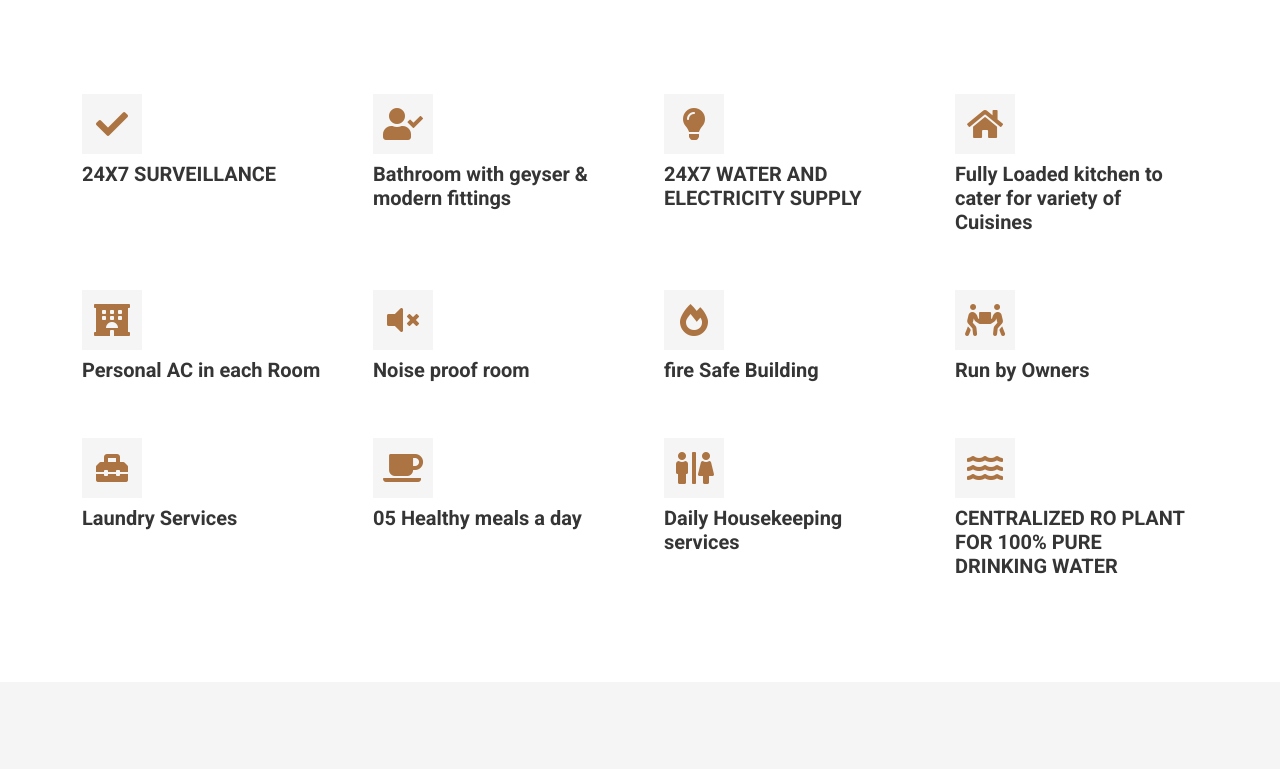
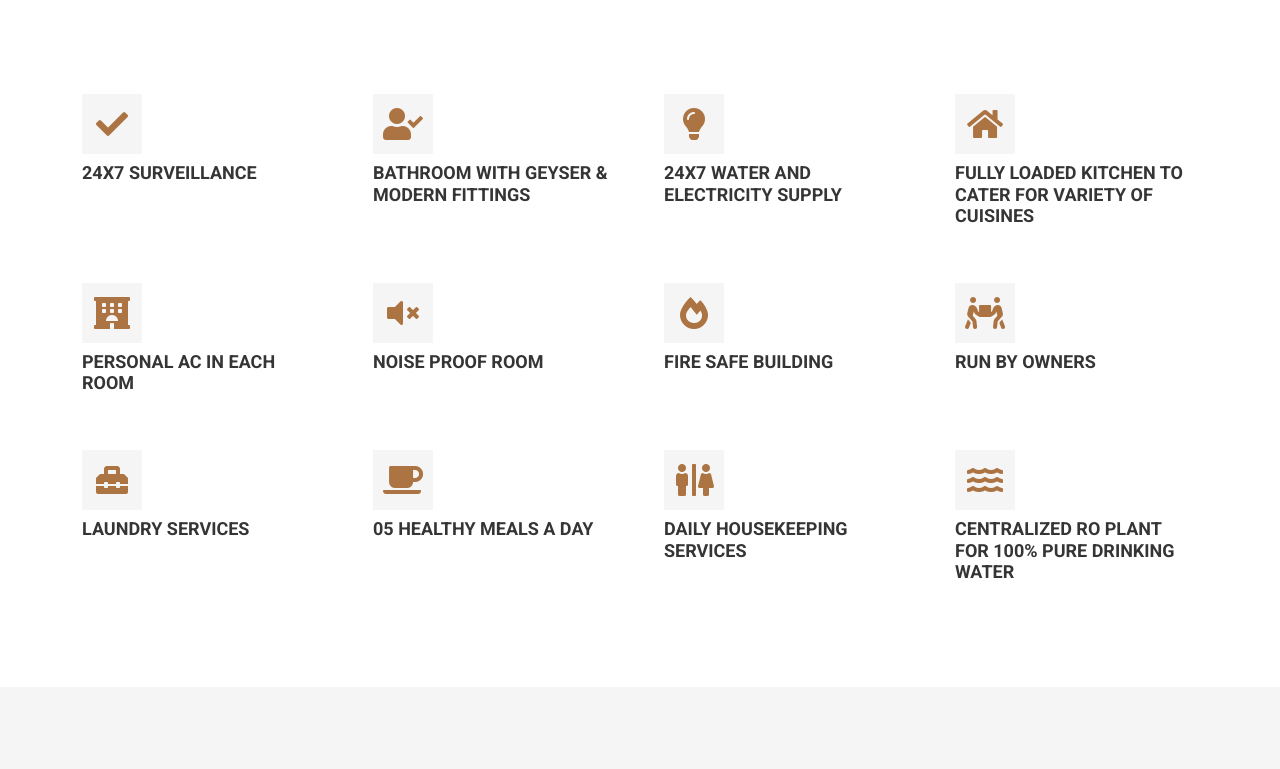
Before and after one commit to Kanishkvijaymd/tapovan, a plain HTML site: page about.html in a window 1280 px wide. Shown: the part 1931-2700 px from the top of the page. Drawn offline with nearby package versions, Linux system fonts and the light colour scheme.

Commit message:
font size change

```diff
--- a/about.html
+++ b/about.html
@@ -196,101 +196,101 @@
     <div class="container-xxl py-5">
         <div class="container">
             <div class="row g-5">
-                <div class="col-md-6 col-lg-3 wow fadeIn" data-wow-delay="0.1s">
+                <div class="col-6 col-lg-3 wow fadeIn" data-wow-delay="0.1s">
                     <div class="d-flex align-items-center justify-content-between mb-2">
                         <div class="d-flex align-items-center justify-content-center bg-light" style="width: 60px; height: 60px;">
                             <i class="fa fa-check fa-2x text-primary"></i>
                         </div>
                     </div>
-                    <h5>24X7 SURVEILLANCE</h5>
+                    <h5 class="FS18">24X7 SURVEILLANCE</h5>
                 </div>
-                <div class="col-md-6 col-lg-3 wow fadeIn" data-wow-delay="0.3s">
+                <div class="col-6 col-lg-3 wow fadeIn" data-wow-delay="0.3s">
                     <div class="d-flex align-items-center justify-content-between mb-2">
                         <div class="d-flex align-items-center justify-content-center bg-light" style="width: 60px; height: 60px;">
                             <i class="fa fa-user-check fa-2x text-primary"></i>
                         </div>
                     </div>
-                    <h5>Bathroom with geyser & modern fittings</h5>
+                    <h5 class="FS18">Bathroom with geyser & modern fittings</h5>
                 </div>
-                <div class="col-md-6 col-lg-3 wow fadeIn" data-wow-delay="0.5s">
+                <div class="col-6 col-lg-3 wow fadeIn" data-wow-delay="0.5s">
                     <div class="d-flex align-items-center justify-content-between mb-2">
                         <div class="d-flex align-items-center justify-content-center bg-light" style="width: 60px; height: 60px;">
                             <i class="fa fa-lightbulb fa-2x text-primary"></i>
                         </div>
                     </div>
-                    <h5>24X7 WATER AND ELECTRICITY SUPPLY</h5>
+                    <h5 class="FS18">24X7 WATER AND ELECTRICITY SUPPLY</h5>
                 </div>
-                <div class="col-md-6 col-lg-3 wow fadeIn" data-wow-delay="0.7s">
+                <div class="col-6 col-lg-3 wow fadeIn" data-wow-delay="0.7s">
                     <div class="d-flex align-items-center justify-content-between mb-2">
                         <div class="d-flex align-items-center justify-content-center bg-light" style="width: 60px; height: 60px;">
                             <i class="fa fa-home fa-2x text-primary"></i>
                         </div>
                     </div>
-                    <h5>Fully Loaded kitchen to cater for variety of Cuisines</h5>
+                    <h5 class="FS18">Fully Loaded kitchen to cater for variety of Cuisines</h5>
                 </div>
-                <div class="col-md-6 col-lg-3 wow fadeIn" data-wow-delay="0.7s">
+                <div class="col-6 col-lg-3 wow fadeIn" data-wow-delay="0.7s">
                     <div class="d-flex align-items-center justify-content-between mb-2">
                         <div class="d-flex align-items-center justify-content-center bg-light" style="width: 60px; height: 60px;">
                             <i class="fa fa-hotel fa-2x text-primary"></i>
                         </div>
                     </div>
-                    <h5>Personal AC in each Room</h5>
+                    <h5 class="FS18">Personal AC in each Room</h5>
                 </div>
-                <div class="col-md-6 col-lg-3 wow fadeIn" data-wow-delay="0.7s">
+                <div class="col-6 col-lg-3 wow fadeIn" data-wow-delay="0.7s">
                     <div class="d-flex align-items-center justify-content-between mb-2">
                         <div class="d-flex align-items-center justify-content-center bg-light" style="width: 60px; height: 60px;">
                             <i class="fa fa-volume-mute fa-2x text-primary"></i>
                         </div>
                     </div>
-                    <h5>Noise proof room</h5>
+                    <h5 class="FS18">Noise proof room</h5>
                 </div>
-                <div class="col-md-6 col-lg-3 wow fadeIn" data-wow-delay="0.7s">
+                <div class="col-6 col-lg-3 wow fadeIn" data-wow-delay="0.7s">
                     <div class="d-flex align-items-center justify-content-between mb-2">
                         <div class="d-flex align-items-center justify-content-center bg-light" style="width: 60px; height: 60px;">
                             <i class="fa fa-fire-alt fa-2x text-primary"></i>
                         </div>
                     </div>
-                    <h5>fire Safe Building</h5>
+                    <h5 class="FS18">fire Safe Building</h5>
                 </div>
-                <div class="col-md-6 col-lg-3 wow fadeIn" data-wow-delay="0.7s">
+                <div class="col-6 col-lg-3 wow fadeIn" data-wow-delay="0.7s">
                     <div class="d-flex align-items-center justify-content-between mb-2">
                         <div class="d-flex align-items-center justify-content-center bg-light" style="width: 60px; height: 60px;">
                             <i class="fa fa-people-carry fa-2x text-primary"></i>
                         </div>
                     </div>
-                    <h5>Run by Owners</h5>
+                    <h5 class="FS18">Run by Owners</h5>
                 </div>
-                <div class="col-md-6 col-lg-3 wow fadeIn" data-wow-delay="0.7s">
+                <div class="col-6 col-lg-3 wow fadeIn" data-wow-delay="0.7s">
                     <div class="d-flex align-items-center justify-content-between mb-2">
                         <div class="d-flex align-items-center justify-content-center bg-light" style="width: 60px; height: 60px;">
                             <i class="fa fa-toolbox fa-2x text-primary"></i>
                         </div>
                     </div>
-                    <h5>Laundry Services</h5>
+                    <h5 class="FS18">Laundry Services</h5>
                 </div>
-                <div class="col-md-6 col-lg-3 wow fadeIn" data-wow-delay="0.7s">
+                <div class="col-6 col-lg-3 wow fadeIn" data-wow-delay="0.7s">
                     <div class="d-flex align-items-center justify-content-between mb-2">
                         <div class="d-flex align-items-center justify-content-center bg-light" style="width: 60px; height: 60px;">
                             <i class="fa fa-coffee fa-2x text-primary"></i>
                         </div>
                     </div>
-                    <h5>05 Healthy meals a day</h5>
+                    <h5 class="FS18">05 Healthy meals a day</h5>
                 </div>
-                <div class="col-md-6 col-lg-3 wow fadeIn" data-wow-delay="0.7s">
+                <div class="col-6 col-lg-3 wow fadeIn" data-wow-delay="0.7s">
                     <div class="d-flex align-items-center justify-content-between mb-2">
                         <div class="d-flex align-items-center justify-content-center bg-light" style="width: 60px; height: 60px;">
                             <i class="fa fa-restroom fa-2x text-primary"></i>
                         </div>
                     </div>
-                    <h5>Daily Housekeeping services</h5>
+                    <h5 class="FS18">Daily Housekeeping services</h5>
                 </div>
-                <div class="col-md-6 col-lg-3 wow fadeIn" data-wow-delay="0.7s">
+                <div class="col-6 col-lg-3 wow fadeIn" data-wow-delay="0.7s">
                     <div class="d-flex align-items-center justify-content-between mb-2">
                         <div class="d-flex align-items-center justify-content-center bg-light" style="width: 60px; height: 60px;">
                             <i class="fa fa-water fa-2x text-primary"></i>
                         </div>
                     </div>
-                    <h5>CENTRALIZED RO PLANT FOR 100% PURE DRINKING WATER</h5>
+                    <h5 class="FS18">CENTRALIZED RO PLANT FOR 100% PURE DRINKING WATER</h5>
                 </div>
             </div>
         </div>
--- a/css/style.css
+++ b/css/style.css
@@ -636,6 +636,7 @@
     font-size: 18px;
     text-transform: uppercase;
 }
+
 .logo{
     width: 180px;
 }
@@ -666,6 +667,10 @@ body{
     .header-carousel .owl-nav{
         display: none !important;
     }
+    .FS18{
+        font-size: 14px;
+        text-transform: uppercase;
+    }
 }
 @media (min-width:788px){
     .desktop{
```
Also changed, not shown: index.html (+12 -12 lines).
